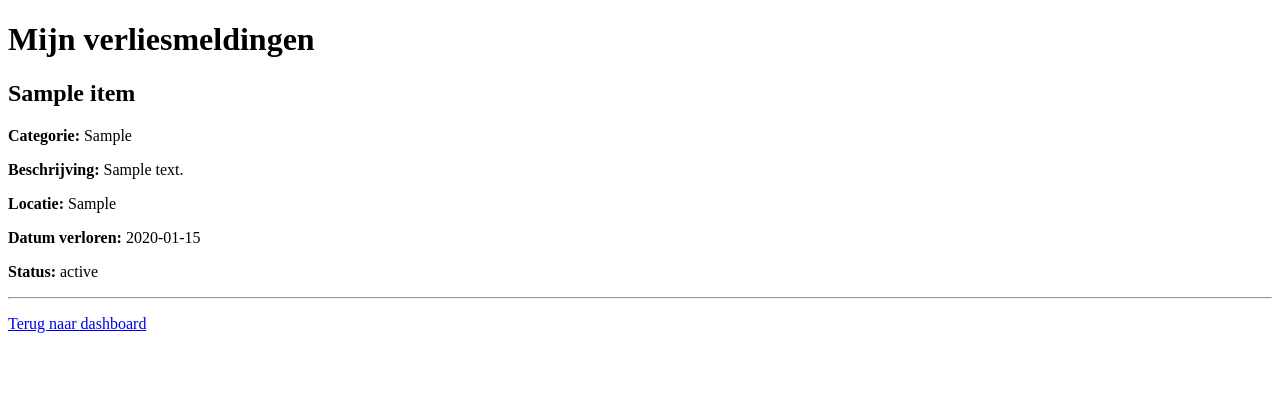
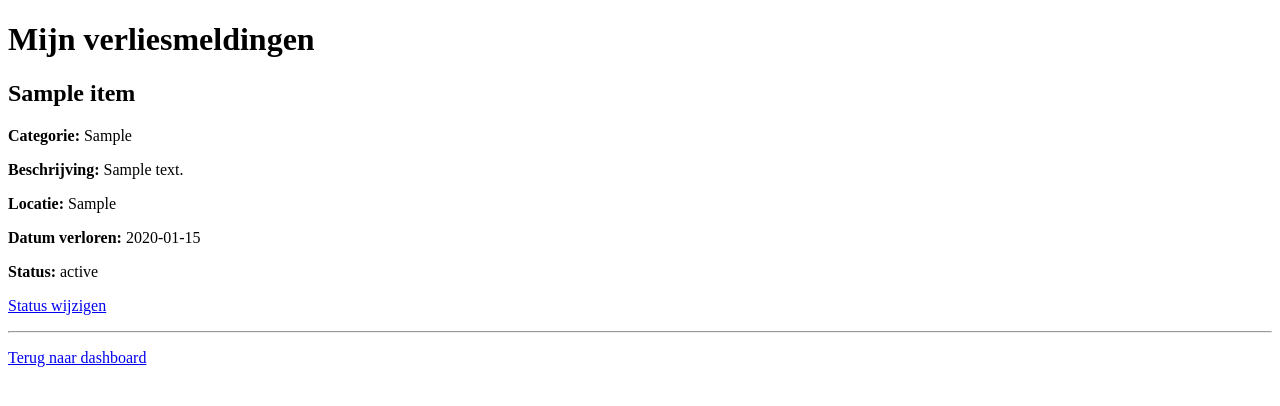
Before and after one commit to mijnstory/findit-lost-found, a PHP site: page /lost-items.php in a window 1280 px wide. Shown: the top 406 px of the page. Run offline with PHP 8.4, Linux system fonts and the light colour scheme; the visitor is signed in with stand-in values (Sample User, id 1); tables that the repository leaves empty hold one stand-in row (values such as "Sample post").

Commit message:
Status wijzigen voor verliesmeldingen toegevoegd

```diff
--- a/lost-items.php
+++ b/lost-items.php
@@ -22,7 +22,7 @@ $stmt->execute([
     $_SESSION["user_id"]
 ]);
 
-// Haal alle gevonden meldingen op
+// Haal alle verliesmeldingen op
 $lostItems = $stmt->fetchAll(PDO::FETCH_ASSOC);
 ?>
 
@@ -80,6 +80,17 @@ $lostItems = $stmt->fetchAll(PDO::FETCH_ASSOC);
                     <?php echo htmlspecialchars($item["status"]); ?>
                 </p>
 
+                <!-- Alleen medewerkers mogen de status aanpassen -->
+                <?php if ($_SESSION["role"] == "medewerker"): ?>
+
+                    <p>
+                        <a href="update-status.php?id=<?php echo $item["id"]; ?>&type=lost">
+                            Status wijzigen
+                        </a>
+                    </p>
+
+                <?php endif; ?>
+
                 <hr>
 
             </div>
```
